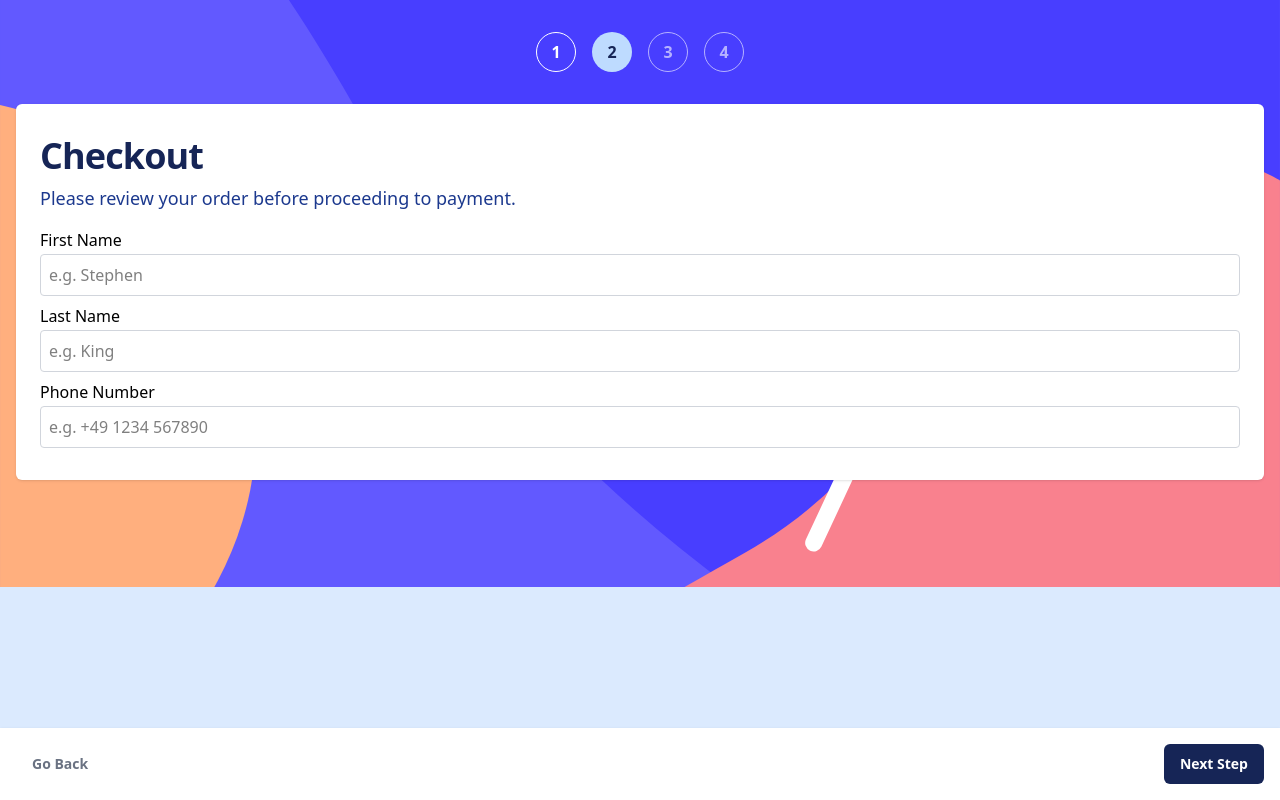
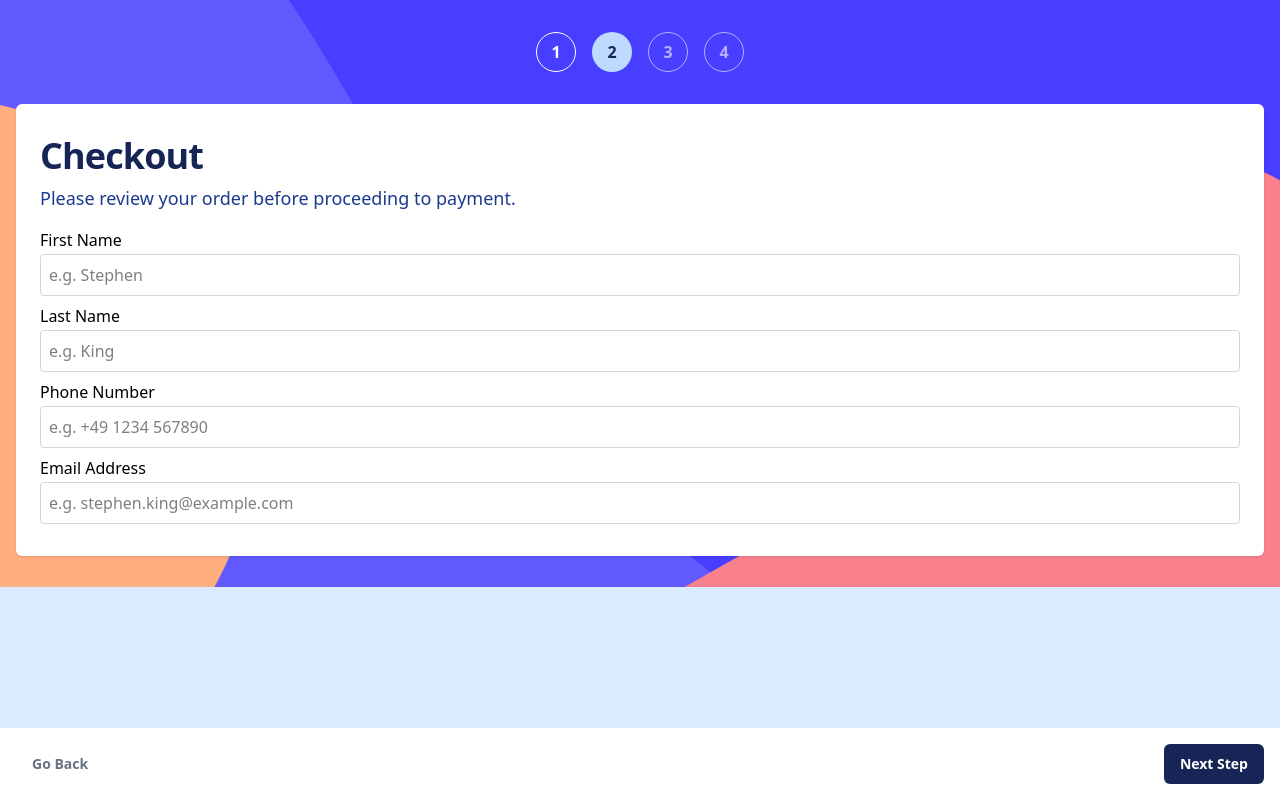
Before and after one commit to Derfan/unified-checkout-system, a Next.js app in the folder apps/web/: page /checkout in a window 1280 px wide. Built offline with nearby package versions, Linux system fonts and the light colour scheme.

Commit message:
feat(web): email input

```diff
--- a/apps/web/app/checkout/page.tsx
+++ b/apps/web/app/checkout/page.tsx
@@ -15,16 +15,20 @@ export default function CheckoutPage() {
 
           <Text className="mt-2">Please review your order before proceeding to payment.</Text>
 
-          <FormField label="First Name" className="mt-4">
+          <FormField id="firstName" label="First Name" className="mt-4">
             <Input placeholder="e.g. Stephen" />
           </FormField>
 
-          <FormField label="Last Name" className="mt-2">
+          <FormField id="lastName" label="Last Name" className="mt-2">
             <Input placeholder="e.g. King" />
           </FormField>
 
-          <FormField label="Phone Number" className="mt-2">
+          <FormField id="phoneNumber" label="Phone Number" className="mt-2">
             <PhoneInput placeholder="e.g. +49 1234 567890" />
+          </FormField>
+
+          <FormField id="email" label="Email Address" className="mt-2">
+            <Input type="email" inputMode="email" placeholder="e.g. stephen.king@example.com" />
           </FormField>
         </Surface>
       </div>
```
